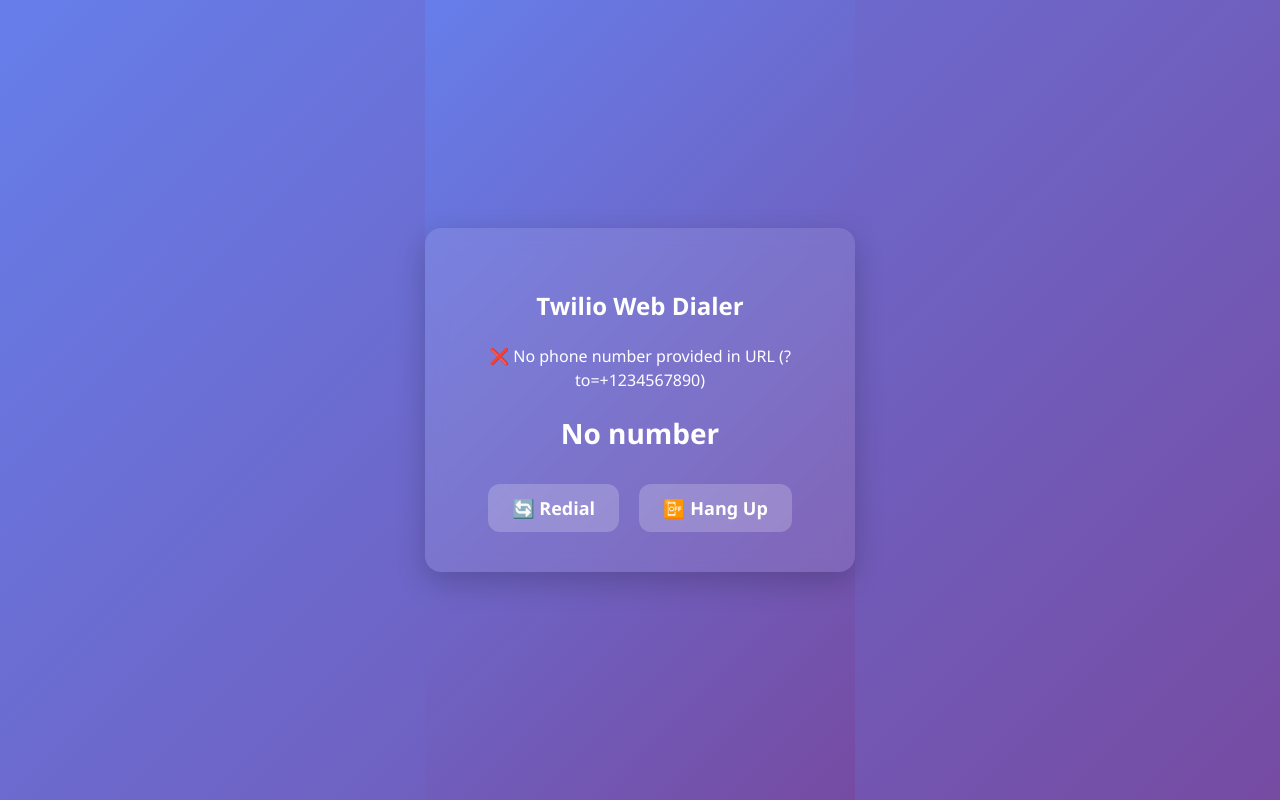
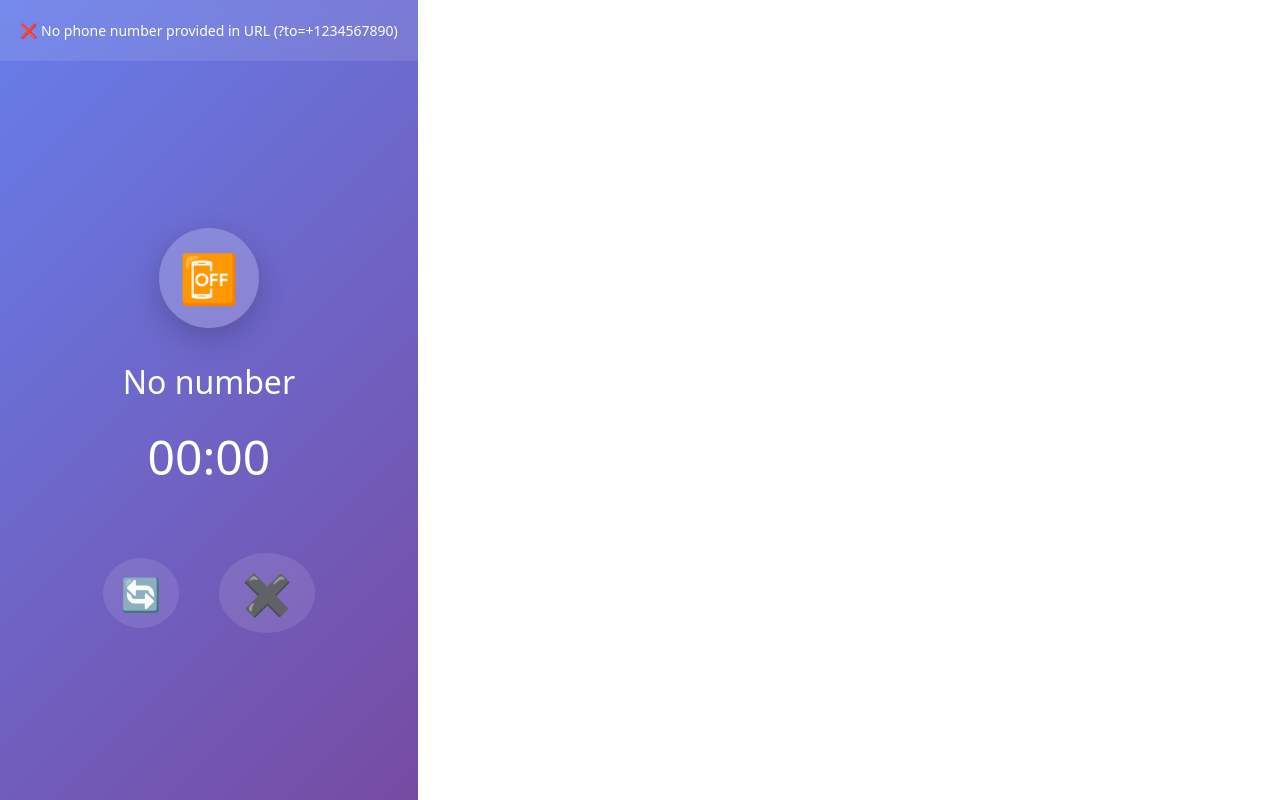
Before and after one commit to rekksu/twilio-dialer, a React (Vite) app: page / in a window 1280 px wide. Built offline with nearby package versions, Linux system fonts and the light colour scheme.

Commit message:
stable commit 2.4

```diff
--- a/src/App.jsx
+++ b/src/App.jsx
@@ -1,6 +1,5 @@
 import React, { useState, useEffect } from "react";
 import { Device } from "@twilio/voice-sdk";
-import "./style.css";
 
 const CLOUD_FUNCTION_URL =
   "https://us-central1-vertexifycx-orbit.cloudfunctions.net/getVoiceToken";
@@ -10,6 +9,7 @@ export default function App() {
   const [device, setDevice] = useState(null);
   const [connection, setConnection] = useState(null);
   const [phoneNumber, setPhoneNumber] = useState("");
+  const [callDuration, setCallDuration] = useState(0);
   const [isConnected, setIsConnected] = useState(false);
 
   // Get number from URL
@@ -18,19 +18,36 @@ export default function App() {
     const urlNumber = urlParams.get("to");
     if (urlNumber) {
       setPhoneNumber(urlNumber);
-      setStatus("Ready to call…");
     } else {
       setStatus("❌ No phone number provided in URL (?to=+1234567890)");
     }
   }, []);
 
-  // Start call immediately when phoneNumber is set
+  // Timer for call duration
   useEffect(() => {
-    if (phoneNumber) {
+    let interval;
+    if (isConnected) {
+      interval = setInterval(() => {
+        setCallDuration(prev => prev + 1);
+      }, 1000);
+    } else {
+      setCallDuration(0);
+    }
+    return () => clearInterval(interval);
+  }, [isConnected]);
+
+  // Auto-call when phone number is available
+  useEffect(() => {
+    if (phoneNumber && !device) {
       startCall();
     }
-    // eslint-disable-next-line react-hooks/exhaustive-deps
   }, [phoneNumber]);
+
+  const formatTime = (seconds) => {
+    const mins = Math.floor(seconds / 60);
+    const secs = seconds % 60;
+    return `${mins.toString().padStart(2, '0')}:${secs.toString().padStart(2, '0')}`;
+  };
 
   const checkMicPermission = async () => {
     try {
@@ -45,13 +62,16 @@ export default function App() {
 
   const formatPhoneNumber = (num) => {
     let cleaned = num.replace(/[\s\-\(\)]/g, "");
-    if (!cleaned.startsWith("+")) cleaned = "+" + cleaned;
+    if (!cleaned.startsWith("+")) {
+      cleaned = "+" + cleaned;
+    }
     return cleaned;
   };
 
   const startCall = async () => {
     const formattedNumber = formatPhoneNumber(phoneNumber);
-    if (!formattedNumber) {
+
+    if (!formattedNumber || formattedNumber.length < 10) {
       setStatus("❌ Invalid phone number");
       return;
     }
@@ -60,39 +80,45 @@ export default function App() {
     if (!micAllowed) return;
 
     try {
-      setStatus("Fetching Twilio token…");
+      setStatus("Connecting...");
+
       const res = await fetch(`${CLOUD_FUNCTION_URL}?identity=agent`);
       const data = await res.json();
       const token = data.token;
 
-      const twilioDevice = new Device(token, { enableRingingState: true });
+      const twilioDevice = new Device(token, {
+        enableRingingState: true,
+        codecPreferences: ["opus", "pcmu"],
+        logLevel: 1
+      });
 
       twilioDevice.on("registered", () => {
-        setStatus(`Calling ${formattedNumber}…`);
-        // Make the call only after device is registered
-        const conn = twilioDevice.connect({ params: { To: formattedNumber } });
-        setConnection(conn);
+        setStatus("Calling...");
+
+        const conn = twilioDevice.connect({
+          params: { To: formattedNumber }
+        });
 
         conn.on("accept", () => {
-          setStatus("Call connected");
+          setStatus("Connected");
           setIsConnected(true);
         });
 
         conn.on("disconnect", () => {
           setStatus("Call ended");
           setIsConnected(false);
-          setConnection(null);
         });
 
         conn.on("error", (err) => {
           setStatus(`Call failed: ${err.message}`);
           setIsConnected(false);
-          setConnection(null);
         });
+
+        setConnection(conn);
       });
 
       twilioDevice.on("error", (err) => {
-        setStatus(`Device error: ${err.message}`);
+        setStatus(`Error: ${err.message}`);
       });
 
       twilioDevice.register();
@@ -104,39 +130,191 @@ export default function App() {
   };
 
   const hangup = () => {
+    console.log("Hangup clicked");
     if (connection) {
+      console.log("Disconnecting connection");
       connection.disconnect();
       setConnection(null);
     }
     if (device) {
+      console.log("Destroying device");
       device.destroy();
       setDevice(null);
     }
     setIsConnected(false);
+    setCallDuration(0);
     setStatus("Call ended");
   };
 
   const redial = () => {
+    console.log("Redial clicked");
     hangup();
-    setTimeout(() => startCall(), 500);
+    setTimeout(() => {
+      if (phoneNumber) {
+        startCall();
+      }
+    }, 1000);
   };
 
   return (
-    <div className="container">
-      <h2 className="title">Twilio Web Dialer</h2>
+    <div style={{
+      width: "100%",
+      height: "100vh",
+      background: "linear-gradient(135deg, #667eea 0%, #764ba2 100%)",
+      fontFamily: "system-ui, -apple-system, sans-serif",
+      display: "flex",
+      flexDirection: "column",
+      overflow: "hidden"
+    }}>
+      {/* Status Bar */}
+      <div style={{
+        padding: "20px",
+        background: "rgba(255,255,255,0.1)",
+        backdropFilter: "blur(10px)",
+        color: "white",
+        textAlign: "center",
+        fontSize: "14px",
+        fontWeight: "500"
+      }}>
+        {status}
+      </div>
 
-      <div className="status">{status}</div>
+      {/* Main Content */}
+      <div style={{
+        flex: 1,
+        display: "flex",
+        flexDirection: "column",
+        alignItems: "center",
+        justifyContent: "center",
+        padding: "20px"
+      }}>
+        {/* Status Indicator */}
+        <div style={{
+          width: "100px",
+          height: "100px",
+          margin: "0 auto 30px",
+          background: isConnected ? "#4CAF50" : "rgba(255,255,255,0.2)",
+          borderRadius: "50%",
+          display: "flex",
+          alignItems: "center",
+          justifyContent: "center",
+          fontSize: "48px",
+          animation: isConnected ? "pulse 2s infinite" : "none",
+          boxShadow: "0 10px 30px rgba(0,0,0,0.2)"
+        }}>
+          {isConnected ? "📞" : "📴"}
+        </div>
 
-      <div className="phone-number">{phoneNumber || "No number"}</div>
+        {/* Phone Number Display */}
+        <div style={{
+          fontSize: "32px",
+          fontWeight: "300",
+          color: "white",
+          marginBottom: "15px",
+          wordBreak: "break-all",
+          textAlign: "center",
+          maxWidth: "90%"
+        }}>
+          {phoneNumber || "No number"}
+        </div>
 
-      <div className="buttons">
-        <button className="redial-btn" onClick={redial} disabled={isConnected || !phoneNumber}>
-          🔄 Redial
-        </button>
-        <button className="hangup-btn" onClick={hangup} disabled={!isConnected}>
-          📴 Hang Up
-        </button>
+        {/* Call Duration - Always visible */}
+        <div style={{
+          fontSize: "48px",
+          fontWeight: "200",
+          color: "white",
+          marginBottom: "60px",
+          fontVariantNumeric: "tabular-nums",
+          minHeight: "60px"
+        }}>
+          {formatTime(callDuration)}
+        </div>
+
+        {/* Action Buttons */}
+        <div style={{
+          display: "flex",
+          gap: "40px",
+          alignItems: "center",
+          justifyContent: "center"
+        }}>
+          {/* Redial Button */}
+          <button
+            onClick={redial}
+            disabled={isConnected || !phoneNumber}
+            style={{
+              width: "70px",
+              height: "70px",
+              borderRadius: "50%",
+              border: "none",
+              background: (!isConnected && phoneNumber) ? "rgba(255,255,255,0.3)" : "rgba(255,255,255,0.1)",
+              color: "white",
+              fontSize: "32px",
+              cursor: (!isConnected && phoneNumber) ? "pointer" : "not-allowed",
+              boxShadow: (!isConnected && phoneNumber) ? "0 4px 15px rgba(255,255,255,0.2)" : "none",
+              transition: "all 0.3s ease",
+              display: "flex",
+              alignItems: "center",
+              justifyContent: "center",
+              pointerEvents: (!isConnected && phoneNumber) ? "auto" : "none"
+            }}
+            onMouseDown={(e) => {
+              if (!isConnected && phoneNumber) {
+                e.currentTarget.style.transform = "scale(0.95)";
+              }
+            }}
+            onMouseUp={(e) => {
+              e.currentTarget.style.transform = "scale(1)";
+            }}
+            onMouseLeave={(e) => {
+              e.currentTarget.style.transform = "scale(1)";
+            }}
+          >
+            🔄
+          </button>
+
+          {/* Hang Up Button */}
+          <button
+            onClick={hangup}
+            disabled={!isConnected}
+            style={{
+              width: "80px",
+              height: "80px",
+              borderRadius: "50%",
+              border: "none",
+              background: isConnected ? "#f44336" : "rgba(255,255,255,0.1)",
+              color: "white",
+              fontSize: "40px",
+              cursor: isConnected ? "pointer" : "not-allowed",
+              boxShadow: isConnected ? "0 6px 20px rgba(244, 67, 54, 0.5)" : "none",
+              transition: "all 0.3s ease",
+              display: "flex",
+              alignItems: "center",
+              justifyContent: "center",
+              pointerEvents: isConnected ? "auto" : "none"
+            }}
+            onMouseDown={(e) => {
+              if (isConnected) {
+                e.currentTarget.style.transform = "scale(0.95)";
+              }
+            }}
+            onMouseUp={(e) => {
+              e.currentTarget.style.transform = "scale(1)";
+            }}
+            onMouseLeave={(e) => {
+              e.currentTarget.style.transform = "scale(1)";
+            }}
+          >
+            ✖️
+          </button>
+        </div>
       </div>
+
+      <style>{`
+        @keyframes pulse {
+          0%, 100% { transform: scale(1); }
+          50% { transform: scale(1.05); }
+        }
+      `}</style>
     </div>
   );
 }
```
